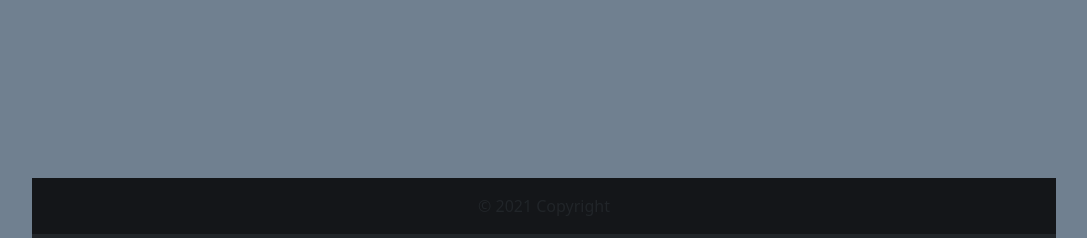
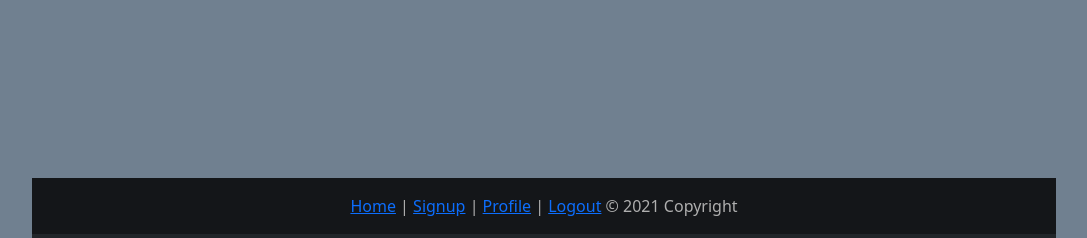
Before and after one commit to bbrown11924/PickUpGames, a Django app: page /home/ in a window 1280 px wide. Shown: the part 562-800 px from the top of the page, without its empty margins (96-1183 px from the left). Run offline with Django 3.2, Linux system fonts and the light colour scheme.

Commit message:
Add footer and clean up

```diff
--- a/pickup/static/pickup/style.css
+++ b/pickup/static/pickup/style.css
@@ -74,3 +74,9 @@ h2{
   height: 60px; /* Set the fixed height of the footer here */
   background-color: #f5f5f5;
 }
+
+ul.no-bullets {
+  list-style-type: none; /* Remove bullets */
+  padding-top: 60px; /* Remove padding */
+  margin: 0; /* Remove margins */
+}
--- a/pickup/templates/pickup/footer.html
+++ b/pickup/templates/pickup/footer.html
@@ -1,7 +1,12 @@
 <footer class="footer bg-dark text-center">
 
   <!-- Copyright -->
-  <div class="text-center p-3" style="background-color: rgba(0, 0, 0, 0.4);">
+  <div class="text-center p-3" style="background-color: rgba(0, 0, 0, 0.4); color: rgba(175, 175, 175, 1);">
+    <a class="no-bullets" href="{% url 'home' %}">Home</a> |
+    <a class="no-bullets" href="{% url 'parks' %}">Signup</a> |
+    <a class="no-bullets" href="{% url 'view_profile' %}">Profile</a> |
+    <a class="no-bullets" href="{% url 'logout' %}">Logout</a>
+
     © 2021 Copyright
   </div>
   <!-- Copyright -->
```
